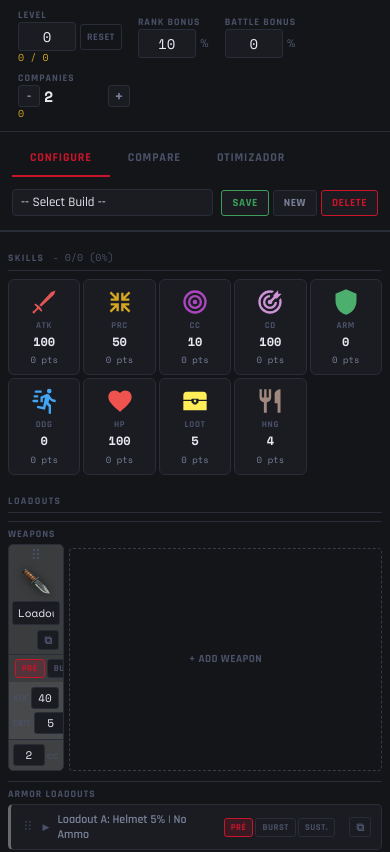
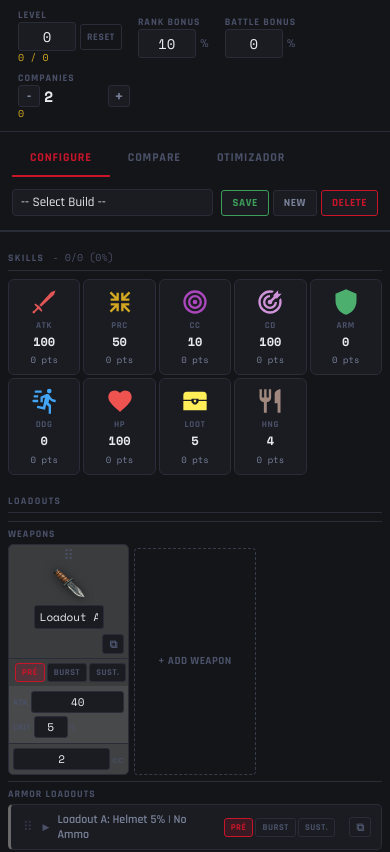
Before and after one commit to gabrielperucci/feb-battle-simulator, a plain HTML site: page index.html in a window 390 px wide. Shown: the top 852 px of the page. Drawn offline with nearby package versions, Linux system fonts and the light colour scheme.

Commit message:
refactor(optimizer.js, style.css): adjust stat tables and update layout for weapon and armor grids

```diff
--- a/style.css
+++ b/style.css
@@ -2791,23 +2791,35 @@ body {
         flex-wrap: wrap;
         gap: 6px;
     }
-    /* Weapon cards scroll horizontally instead of overflow */
+    /* Weapons: 3 per row grid */
     #weaponList {
-        overflow-x: auto;
-        flex-wrap: nowrap;
-        padding-bottom: 4px;
-        max-width: 100%;
+        display: grid;
+        grid-template-columns: repeat(3, 1fr);
+        flex-wrap: unset;
+        overflow-x: unset;
     }
     .ms-weapon-card {
-        min-width: 56px;
-        flex-shrink: 0;
+        width: 100%;
+        min-width: unset;
     }
     .ms-weapon-img {
-        width: 32px;
-        height: 32px;
+        width: 36px;
+        height: 36px;
     }
     .ms-weapon-card-header {
         padding: 4px 3px 3px;
+    }
+    /* Armor equipment grid: 3 per row */
+    .equipment-compact-grid {
+        grid-template-columns: repeat(3, 1fr);
+        overflow-x: unset;
+    }
+    .equipment-compact-item {
+        min-width: unset;
+    }
+    .equip-img {
+        width: 36px;
+        height: 36px;
     }
     /* Clamp anything that could cause overflow */
     .equipment-compact-input-weapon-crit,
```
Also changed, not shown: optimizer.js (+9 -9 lines).
